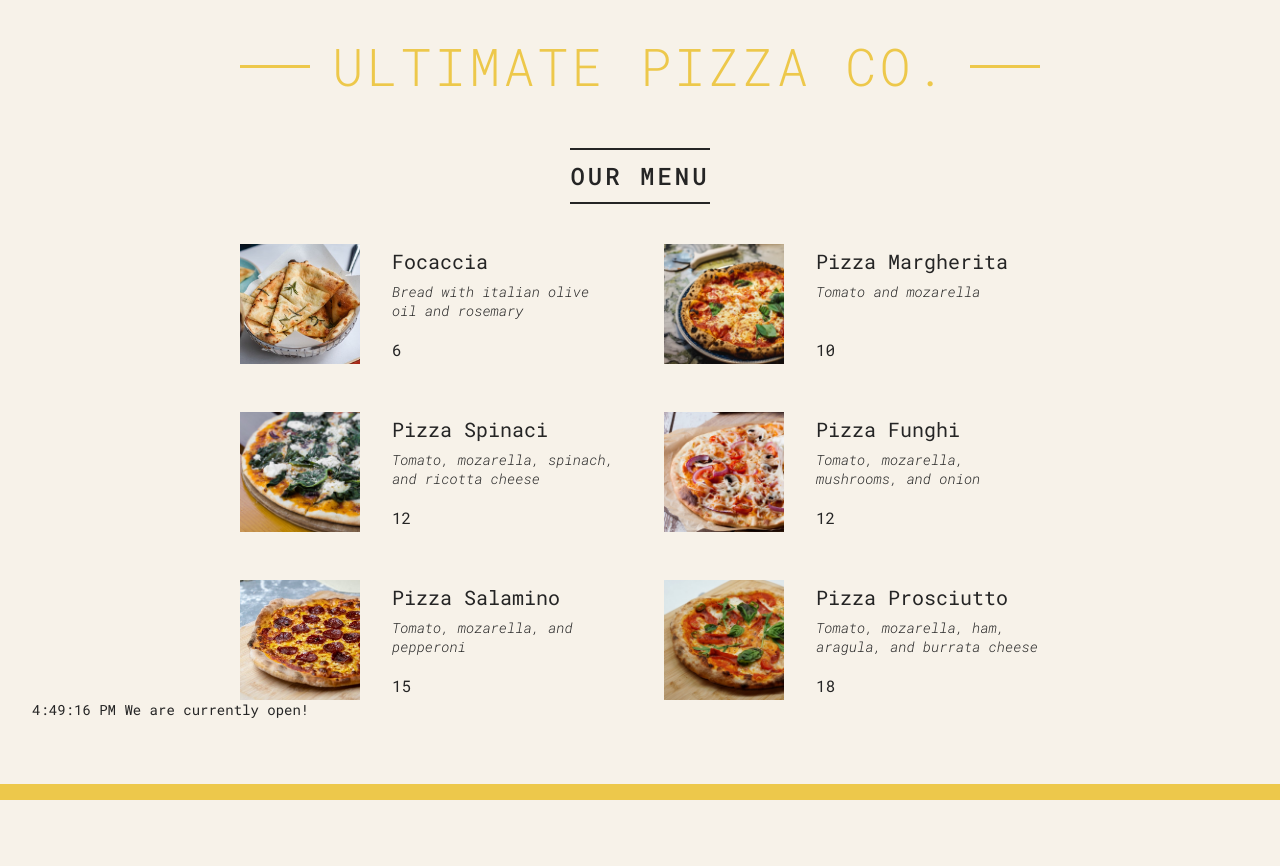
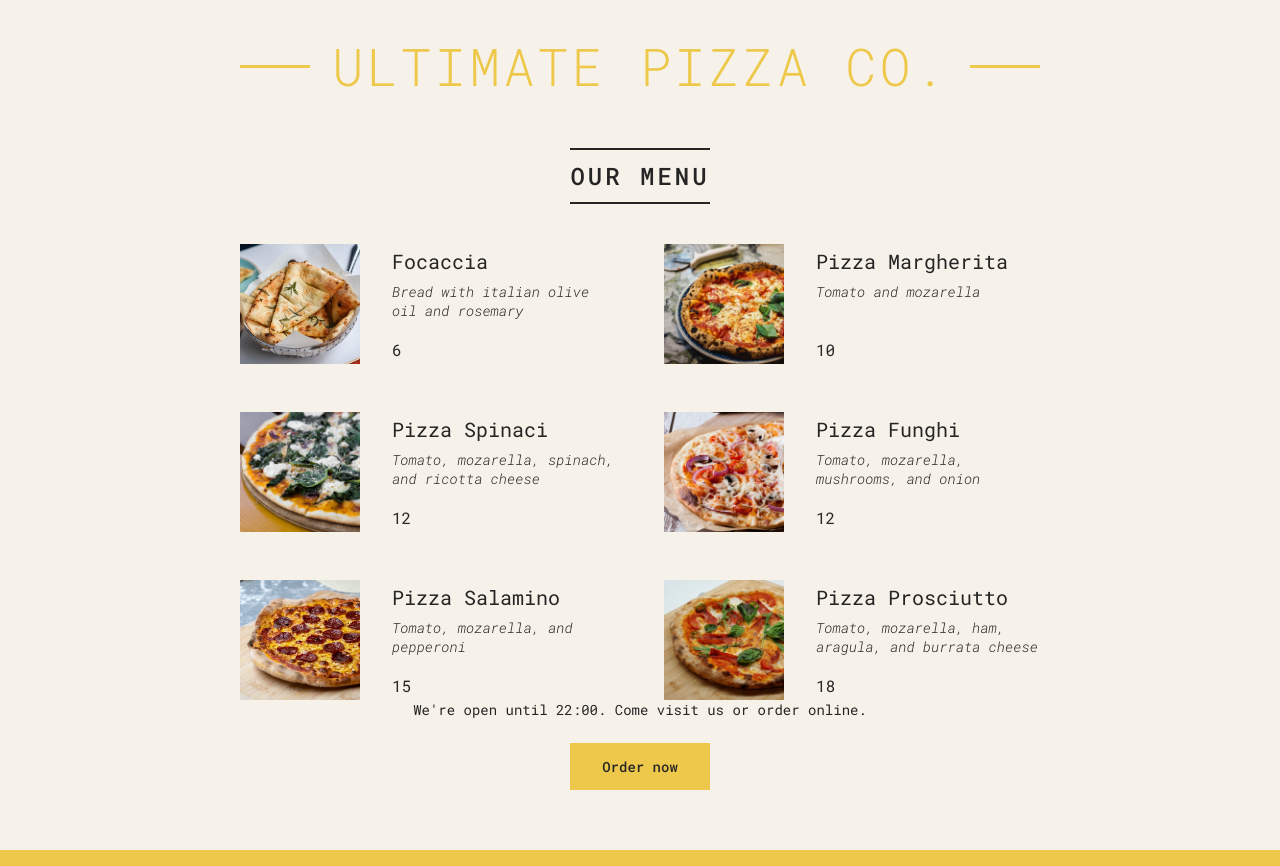
Before and after one commit to kellyschu/pizza-menu.react, a React (Create React App) app: page / in a window 1280 px wide. Before the commit the page ends 800 px from the top, so only its background shows below. Built offline with nearby package versions, Linux system fonts and the light colour scheme.

Commit message:
modified footer for isOpen, order now button

```diff
--- a/src/Components/Footer.js
+++ b/src/Components/Footer.js
@@ -6,7 +6,12 @@
   console.log(isOpen);
   return (
     <footer className="footer">
-      {new Date().toLocaleTimeString()} We are currently open!{" "}
+      {isOpen && (
+        <div className="order">
+          <p>We're open until {closeHour}:00. Come visit us or order online.</p>
+          <button className="btn">Order now</button>
+        </div>
+      )}
     </footer>
   );
 }
```
Also changed, not shown: 1 other file (tests, documents, lock files or other folders).
